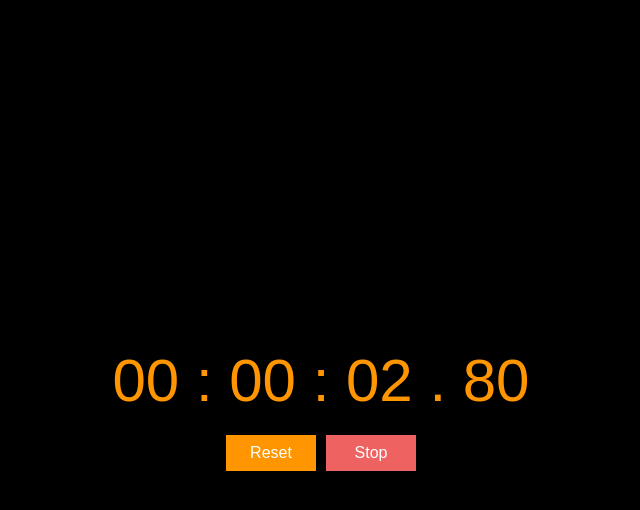
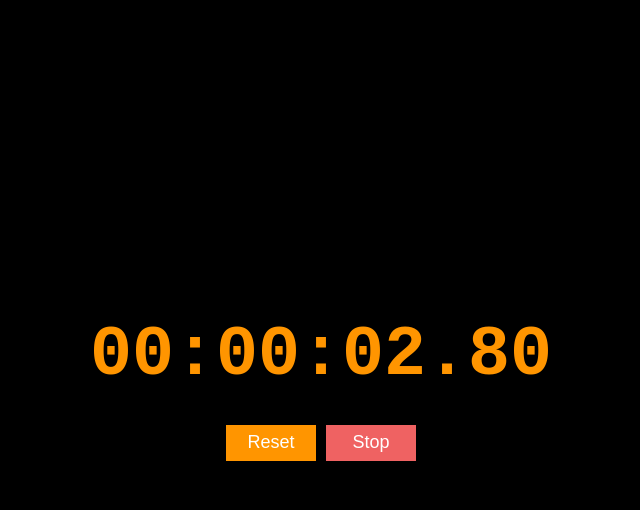
Before and after one commit to AhteshamUddowla/AhteshamUddowla.github.io, a plain HTML site: page stopwatch/index.html in a window 1280 px wide. Both pictures are taken after a click on the button "Start". Shown: the whole page, without its empty margins (319-959 px from the left). Drawn offline with Linux system fonts and the light colour scheme.

Commit message:
stopwatch

```diff
--- a/stopwatch/main.css
+++ b/stopwatch/main.css
@@ -3,31 +3,31 @@ body{
     display: flex;
     justify-content: center;
     align-items: center;
-    height: 100vh;
+    height: 95vh;
 }
 
 .container{
-    font-family: clockicons, sans-serif;
-    width: 70%;
-    margin: auto;
+    font-family: "Courier New", monospace;
+    width: 80%;
 }
 
 .counter{
-    font-size: 60px;
+    font-size: 70px;
     color: rgb(255, 149, 0);
     text-align: center;
+    font-weight: bolder;
 }
 
 .btn-container{
     display: flex;
     justify-content: center;
-    margin-top: 20px;
+    margin-top: 30px;
 }
 
 .reset{
     background-color: rgb(255, 149, 0);
     color: white;
-    font-size: 16px;
+    font-size: 18px;
     border: none;
     height: 36px;
     width: 90px;
@@ -42,13 +42,9 @@ body{
 .start{
     background-color: rgb(0, 128, 0);
     color: white;
-    font-size: 16px;
+    font-size: 18px;
     border: none;
     height: 36px;
     width: 90px;
     cursor: pointer;
 }
-
-.start:hover{
-    background-color: rgba(0, 128, 0, 0.7);
-}
--- a/stopwatch/main.js
+++ b/stopwatch/main.js
@@ -12,7 +12,7 @@ function display(){
     if(mils.toString().length===1)
         mils='0'+mils;
     document.querySelector('.counter').innerHTML =
-`${hour} : ${min} : ${sec} . ${mils}`;
+`${hour}:${min}:${sec}.${mils}`;
 }
 
 // Reset
@@ -29,6 +29,22 @@ document.querySelector('.start').addEventListener(
         count();
     }
 )
+
+// Hover effect on start button
+document.querySelector('.start').addEventListener('mouseover', () => {
+    if(document.querySelector('.start').innerHTML.trim()=='Start')
+        document.querySelector('.start').style.backgroundColor = 'rgba(0, 128, 0, 0.7)';
+    else if(document.querySelector('.start').innerHTML.trim()=='Stop')
+        document.querySelector('.start').style.backgroundColor = 'rgba(239, 98, 98, 0.7)';
+})
+
+document.querySelector('.start').addEventListener('mouseout', () => {
+    if(document.querySelector('.start').innerHTML.trim()=='Start')
+        document.querySelector('.start').style.backgroundColor = 'rgb(0, 128, 0)';
+    else if(document.querySelector('.start').innerHTML.trim()=='Stop')
+        document.querySelector('.start').style.backgroundColor = 'rgb(239, 98, 98)';
+})
+
 
 let intervalId;
 
```
